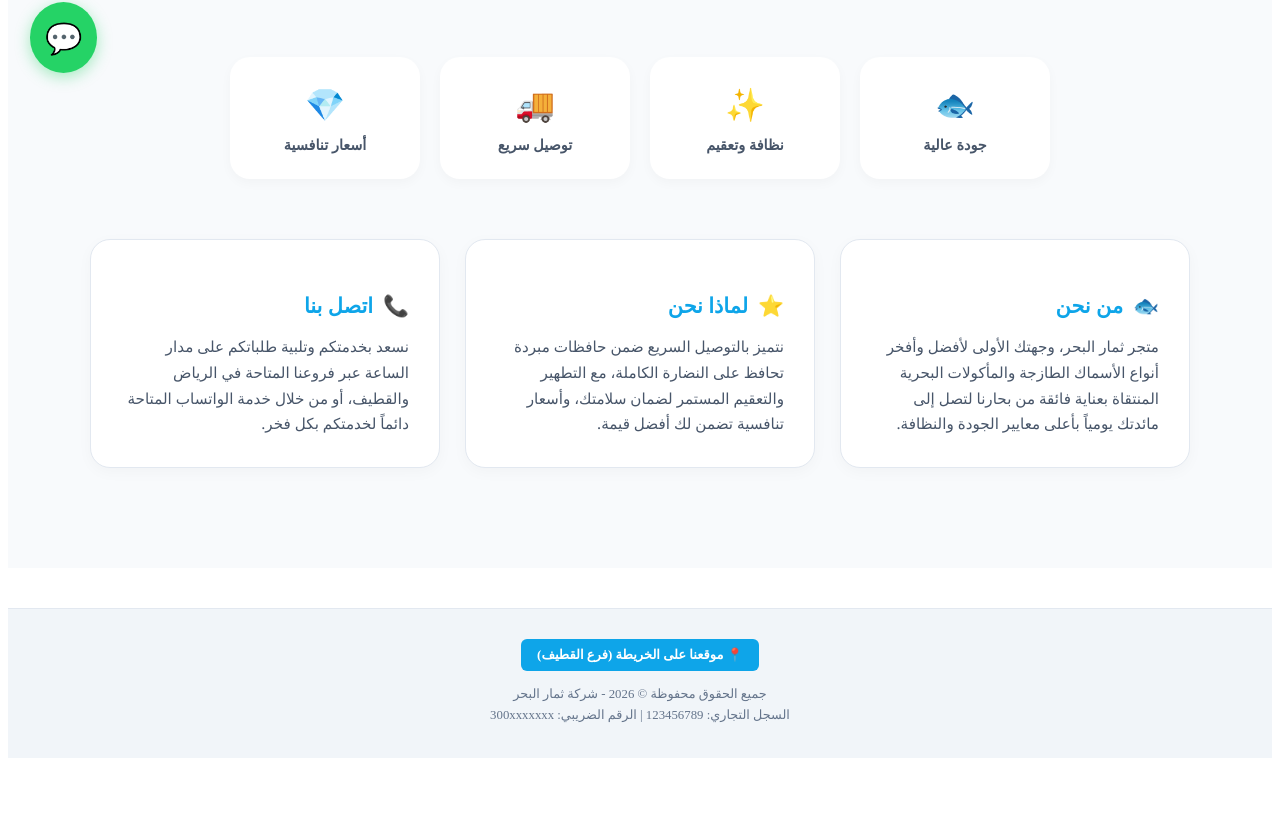
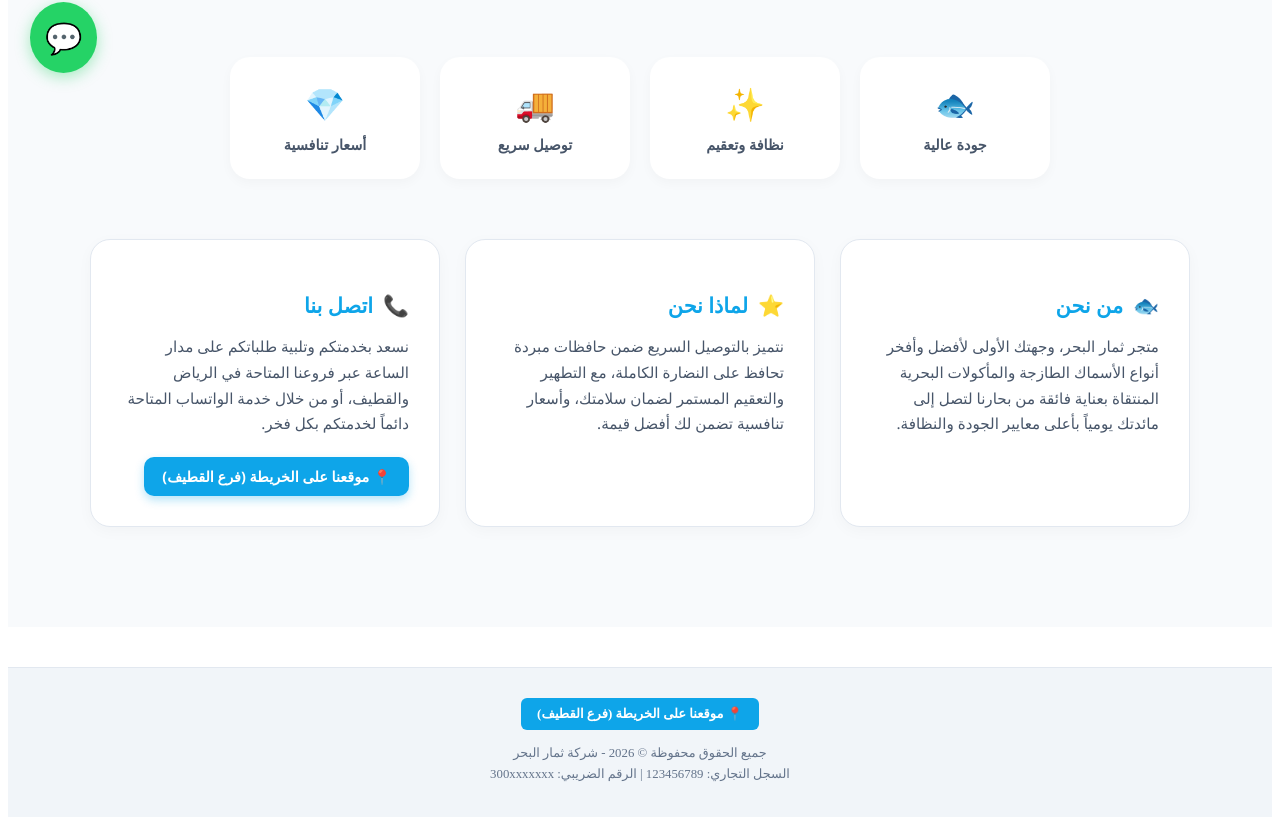
Before and after one commit to MOO651/themar-albahr, a React (Vite) app in the folder my-fish-shop/: page / in a window 1280 px wide. Shown: the part 697-1522 px from the top of the page. Before the commit the page ends 1463 px from the top, so only its background shows below. Built offline with nearby package versions, Linux system fonts and the light colour scheme.

Commit message:
Add Google Maps location button to Home contact card

```diff
--- a/my-fish-shop/src/pages/Home.tsx
+++ b/my-fish-shop/src/pages/Home.tsx
@@ -71,14 +71,40 @@ const Home = () => {
             </p>
           </div>
 
-          {/* كارت اتصل بنا */}
-          <div style={{ background: '#fff', padding: '30px', borderRadius: '20px', boxShadow: '0 4px 15px rgba(0,0,0,0.03)', border: '1px solid #e2e8f0' }}>
+          {/* كارت اتصل بنا (مضاف إليه زر الخريطة) */}
+          <div style={{ background: '#fff', padding: '30px', borderRadius: '20px', boxShadow: '0 4px 15px rgba(0,0,0,0.03)', border: '1px solid #e2e8f0', display: 'flex', flexDirection: 'column', justifyContent: 'space-between' }}>
+            <div>
               <h3 style={{ color: '#0ea5e9', marginBottom: '15px', fontSize: '1.3rem', display: 'flex', alignItems: 'center', gap: '10px' }}>
                 <span>📞</span> اتصل بنا
               </h3>
               <p style={{ color: '#475569', fontSize: '0.95rem', lineHeight: '1.7', margin: 0 }}>
                 نسعد بخدمتكم وتلبية طلباتكم على مدار الساعة عبر فروعنا المتاحة في الرياض والقطيف، أو من خلال خدمة الواتساب المتاحة دائماً لخدمتكم بكل فخر.
               </p>
+            </div>
+
+            <div style={{ marginTop: '20px' }}>
+              <a
+                href="https://maps.app.goo.gl/bdbDFUZYofukC1Zf8"
+                target="_blank"
+                rel="noopener noreferrer"
+                style={{
+                  display: 'inline-flex',
+                  alignItems: 'center',
+                  gap: '6px',
+                  padding: '10px 18px',
+                  backgroundColor: '#0ea5e9',
+                  color: 'white',
+                  borderRadius: '10px',
+                  textDecoration: 'none',
+                  fontSize: '0.9rem',
+                  fontWeight: 'bold',
+                  boxShadow: '0 4px 10px rgba(14, 165, 233, 0.3)',
+                  transition: '0.3s'
+                }}
+              >
+                📍 موقعنا على الخريطة (فرع القطيف)
+              </a>
+            </div>
           </div>
 
         </div>
```
Lines whose indentation alone changed are shown as unchanged.
